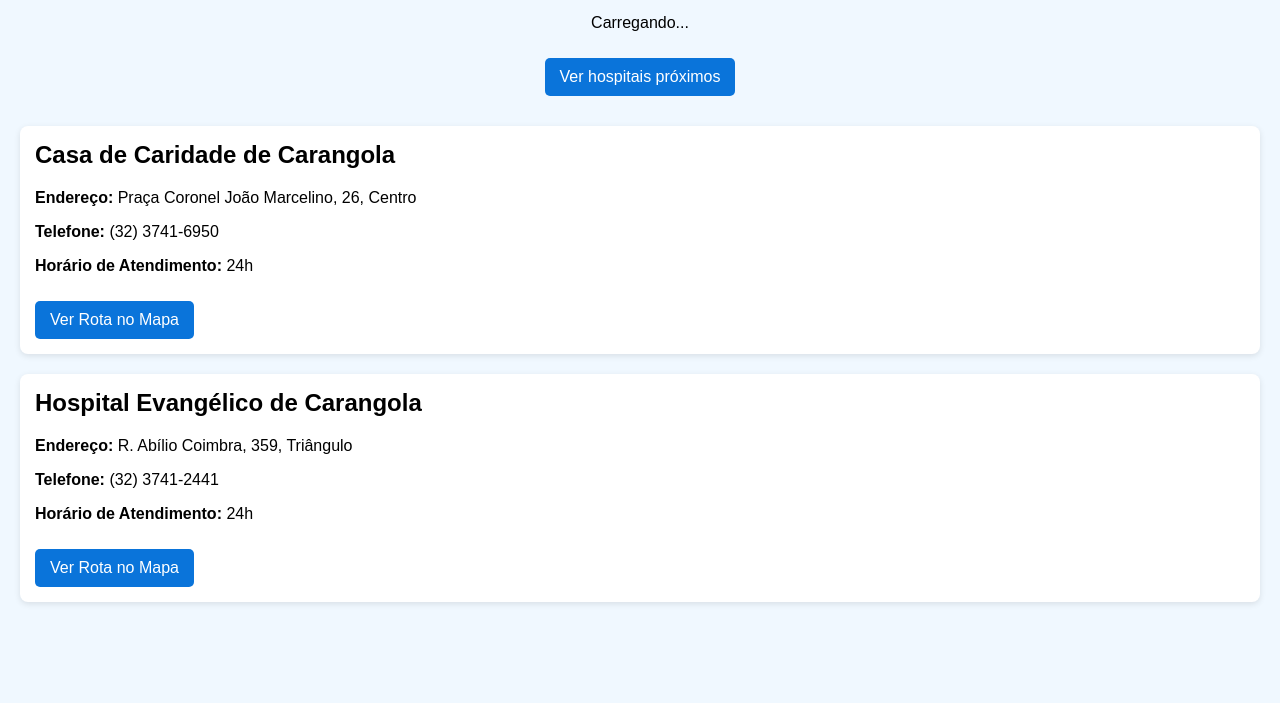
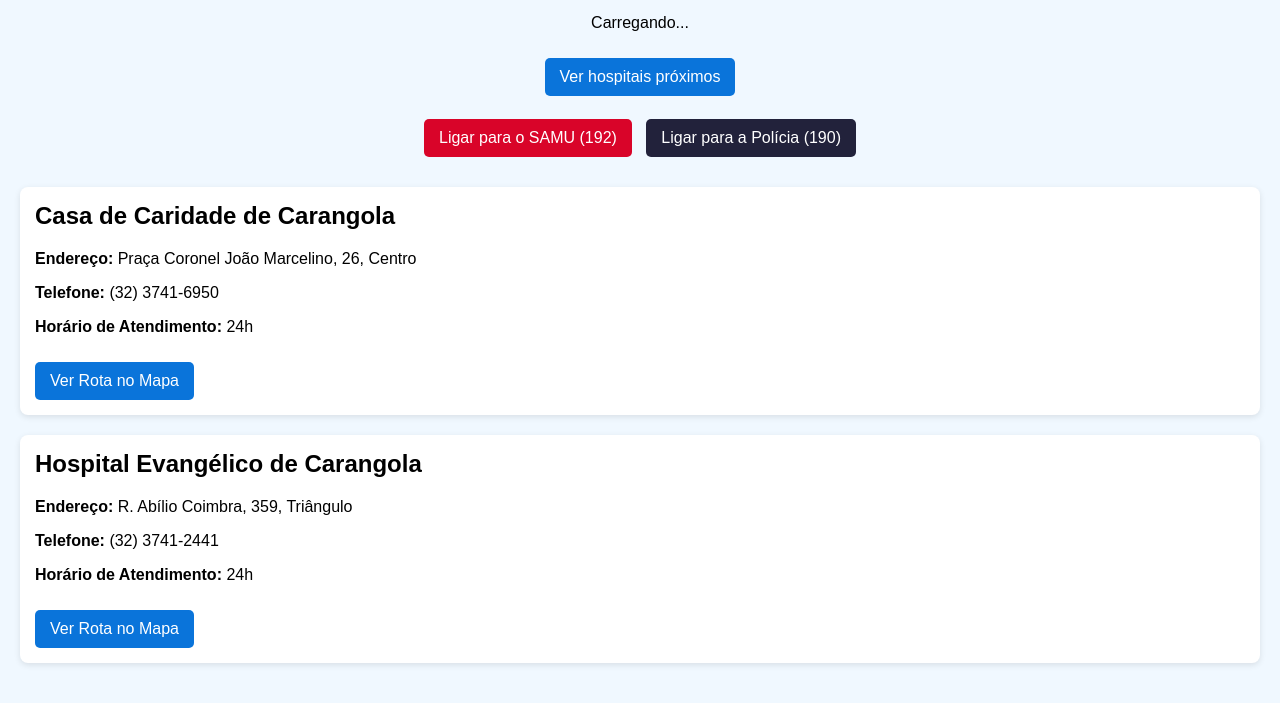
Before and after one commit to DaviAlves17/SocorroJa, a plain HTML site: page index.html in a window 1280 px wide. Shown: the part 120-823 px from the top of the page. Before the commit the page ends 800 px from the top, so only its background shows below. Drawn offline with Linux system fonts and the light colour scheme.

Commit message:
index.html

```diff
--- a/index.html
+++ b/index.html
@@ -4,7 +4,7 @@
   <meta charset="UTF-8">
   <meta name="viewport" content="width=device-width, initial-scale=1.0">
   <title>SocorroJá - Encontre o hospital mais próximo</title>
-  <link rel="manifest" href="manifest.json">
+  <!-- <link rel="manifest" href="manifest.json"> -->
   <style>
     body {
       font-family: Arial, sans-serif;
@@ -42,6 +42,14 @@
       text-align: center;
       margin-bottom: 30px;
     }
+    .btn-emergencia {
+      background-color: #d90429;
+      margin: 5px 5px 0 5px;
+    }
+    .btn-policia {
+      background-color: #22223b;
+      margin: 5px 5px 0 5px;
+    }
   </style>
 </head>
 <body>
@@ -51,6 +59,9 @@
     <p><strong>Sua localização:</strong></p>
     <p id="coords">Carregando...</p>
     <button type="button" onclick="buscarHospitais()" class="btn">Ver hospitais próximos</button>
+    <br><br>
+    <button type="button" class="btn btn-emergencia" onclick="window.location.href='tel:192'">Ligar para o SAMU (192)</button>
+    <button type="button" class="btn btn-policia" onclick="window.location.href='tel:190'">Ligar para a Polícia (190)</button>
   </div>
 
   <div class="hospital">
@@ -101,5 +112,3 @@
       }
     }
   </script>
-</body>
-</html>
```
